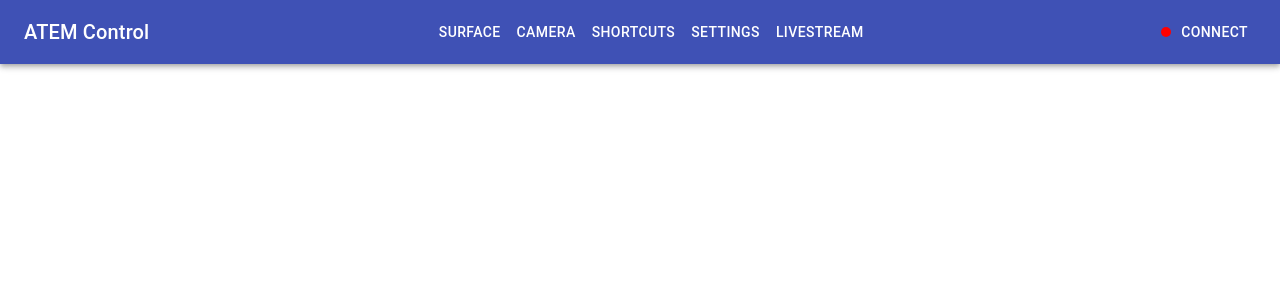
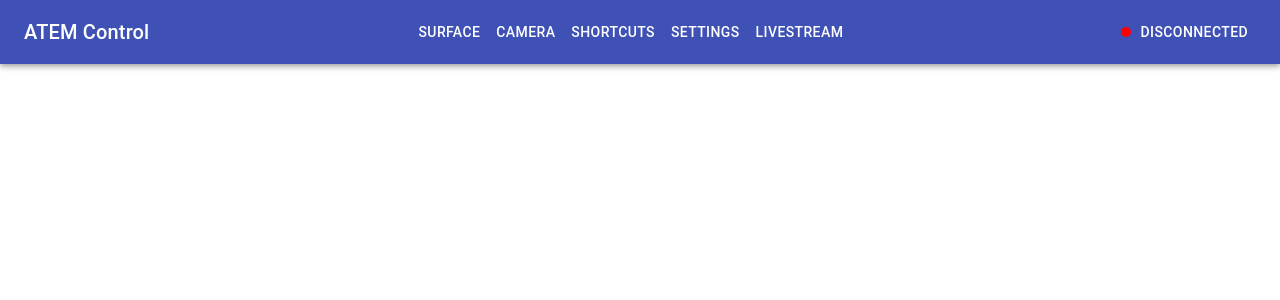
Before and after one commit to nmcdaines/atem-control, a React (Create React App) app in the folder atem-client/: page / in a window 1280 px wide. Shown: the top 300 px of the page. Built offline with nearby package versions, Linux system fonts and the light colour scheme; no server answers.

Commit message:
Added connection status

```diff
--- a/atem-client/src/components/AppBar.tsx
+++ b/atem-client/src/components/AppBar.tsx
@@ -2,6 +2,7 @@ import React from "react";
 
 import {createStyles, makeStyles, Theme, AppBar, Toolbar, Typography, Button} from "@material-ui/core";
 import {Link} from "react-router-dom";
+import { useIsConnected } from 'core/SocketContext';
 
 const useStyles = makeStyles((theme: Theme) =>
   createStyles({
@@ -12,7 +13,14 @@ const useStyles = makeStyles((theme: Theme) =>
     title: {
       flexGrow: 1,
     },
-    connection: {
+    connected: {
+      background: 'green',
+      borderRadius: '50%',
+      height: 10,
+      width: 10,
+      marginRight: 10,
+    },
+    disconnected: {
       background: 'red',
       borderRadius: '50%',
       height: 10,
@@ -38,6 +46,7 @@ const links = [
 
 export default function () {
   const classes = useStyles();
+  const isConnected = useIsConnected();
 
   return (
     <AppBar position="static" className={classes.root}>
@@ -61,8 +70,8 @@ export default function () {
 
         <div className={classes.actionArea}>
           <Button color="inherit">
-            <span className={classes.connection}/>
-            Connect
+            <span className={ isConnected ? classes.connected : classes.disconnected }/>
+            { isConnected ? 'Connected' : 'Disconnected' }
           </Button>
         </div>
 
--- a/atem-client/src/core/SocketContext.tsx
+++ b/atem-client/src/core/SocketContext.tsx
@@ -9,6 +9,7 @@ const DevicesContext = React.createContext<any>({});
 const SocketContext = React.createContext<SocketIOClient.Socket | undefined>(undefined);
 const MacrosContext = React.createContext<any>({});
 const ShortcutsContext = React.createContext<any>({});
+const IsConnectedContext = React.createContext<Boolean>(false);
 
 const ENDPOINT = `ws://${window.location.hostname}:3000`;
 
@@ -35,6 +36,7 @@ function executeAction(action: IAction<any>) {
 }
 
 function SocketProvider({ children }: any) {
+  const [isConnected, setIsConnected] = useState<Boolean>(false);
   const [devices, setDevices] = useState<Record<string, any>>({});
   const [deviceStates, setDeviceStates] = useState<Record<string, any>>({});
   const [state, dispatch] = React.useReducer<any>(reducerFn, initialState);
@@ -45,6 +47,7 @@ function SocketProvider({ children }: any) {
     socket = io(ENDPOINT);
 
     socket.on('connect', () => {
+      setIsConnected(true);
       console.log('socket -> connected');
 
       // SOCKET INITIALISED
@@ -52,6 +55,10 @@ function SocketProvider({ children }: any) {
       socket.emit('device:state:initial');
       socket.emit('macro:list');
       socket.emit('shortcut:list');
+    });
+
+    socket.on('disconnect', () => {
+      setIsConnected(false);
     });
 
     socket.on('response:device:state:initial', (payload: any) => {
@@ -117,6 +124,7 @@ function SocketProvider({ children }: any) {
     <SocketContext.Provider value={socket}>
       <SocketStateContext.Provider value={state}>
         <SocketDispatchContext.Provider value={dispatch}>
+          <IsConnectedContext.Provider value={isConnected}>
             <AtemStateContext.Provider value={deviceStates}>
               <DevicesContext.Provider value={devices}>
                 <MacrosContext.Provider value={macros}>
@@ -126,6 +134,7 @@ function SocketProvider({ children }: any) {
                 </MacrosContext.Provider>
               </DevicesContext.Provider>
             </AtemStateContext.Provider>
+          </IsConnectedContext.Provider>
         </SocketDispatchContext.Provider>
       </SocketStateContext.Provider>
     </SocketContext.Provider>
@@ -172,9 +181,17 @@ function useMacros() {
 function useShortcuts() {
   const context = React.useContext(ShortcutsContext);
   if (context === undefined) {
-    throw new Error('useMacros must be used within a SocketProvider');
+    throw new Error('useShortcuts must be used within a SocketProvider');
   }
   return context;
 }
 
-export { SocketProvider, useSocket, useSocketState, useAtemState, useDevices, useMacros, useShortcuts }
+function useIsConnected() {
+  const context = React.useContext(IsConnectedContext);
+  if (context === undefined) {
+    throw new Error('useIsConnected must be used within a SocketProvider');
+  }
+  return context;
+}
+
+export { SocketProvider, useSocket, useSocketState, useAtemState, useDevices, useMacros, useShortcuts, useIsConnected }
```
Lines whose indentation alone changed are shown as unchanged.
